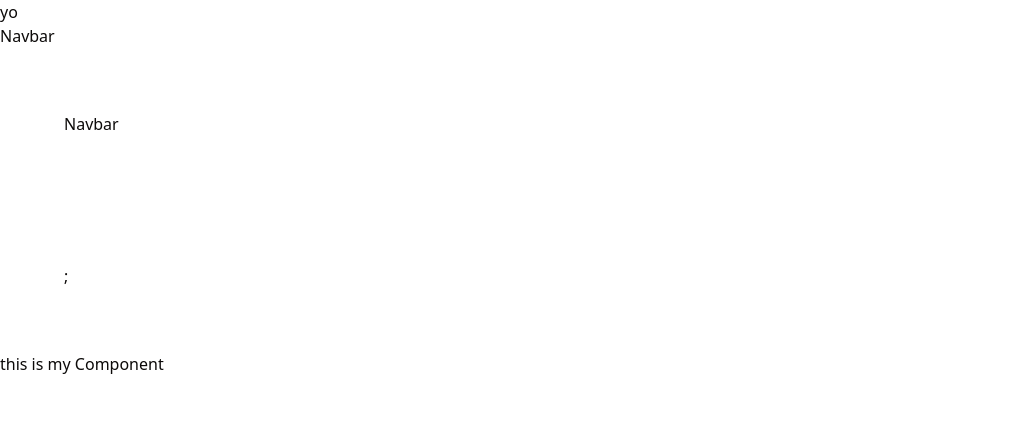
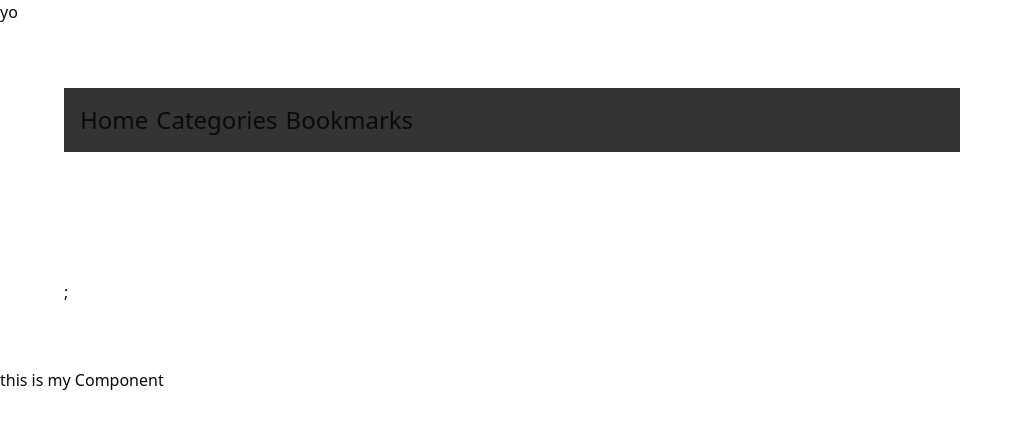
Before and after one commit to fallowshades/chas-news, a Next.js app: page /layoutProvider in a window 1280 px wide. Shown: the top 428 px of the page, without its empty margins (0-1023 px from the left). Built offline with nearby package versions, Linux system fonts and the light colour scheme.

Commit message:
Implementing Nav-Bar to all pages

```diff
--- a/src/components/Navbar.js
+++ b/src/components/Navbar.js
@@ -1,4 +1,22 @@
+import Link from "next/link";
 const Navbar = () => {
-  return <div>Navbar</div>
-}
-export default Navbar
+  return (
+    <header className="flex flex-row w-full bg-[#343434] items-center ">
+      <nav className="p-4">
+        <ul className="flex gap-2 text-2xl list-none m-0 p-0">
+          <li>
+            <Link href="#">Home</Link>
+          </li>
+          <li>
+            {/* This will be changed to a Dropdown  */}
+            <Link href="#">Categories</Link>
+          </li>
+          <li>
+            <Link href="#">Bookmarks</Link>
+          </li>
+        </ul>
+      </nav>
+    </header>
+  );
+};
+export default Navbar;
--- a/src/pages/_app.js
+++ b/src/pages/_app.js
@@ -1,8 +1,10 @@
 import "@/styles/globals.css";
 import Layout from "./layoutProvider";
+import Navbar from "@/components/Navbar";
 export default function App({ Component, pageProps }) {
   return (
     <Layout>
+      <Navbar />
       <Component {...pageProps} />;
     </Layout>
   );
--- a/src/pages/layoutProvider.js
+++ b/src/pages/layoutProvider.js
@@ -1,7 +1,7 @@
-import { createContext, useContext, useEffect, useState } from 'react'
-import Navbar from '@/components/Navbar'
+import { createContext, useContext, useEffect, useState } from "react";
+import Navbar from "@/components/Navbar";
 
-const LayoutContext = createContext()
+const LayoutContext = createContext();
 
 const Layout = ({ children }) => {
   return (
@@ -12,12 +12,12 @@ const Layout = ({ children }) => {
         {/* second-col hide dropdown on big screen */}
 
         <div className="lg:col-span-4">
-          <Navbar />
+          {/* <Navbar /> //Navbar Component is It calling from "_app.js" It will uses in "all Pages"    */}
           <div className="py-16 px-4 sm:px-8 lg:px-16">{children}</div>
         </div>
       </main>
     </LayoutContext.Provider>
-  )
-}
-export const useLayoutContext = () => useContext(LayoutContext)
-export default Layout
+  );
+};
+export const useLayoutContext = () => useContext(LayoutContext);
+export default Layout;
```
